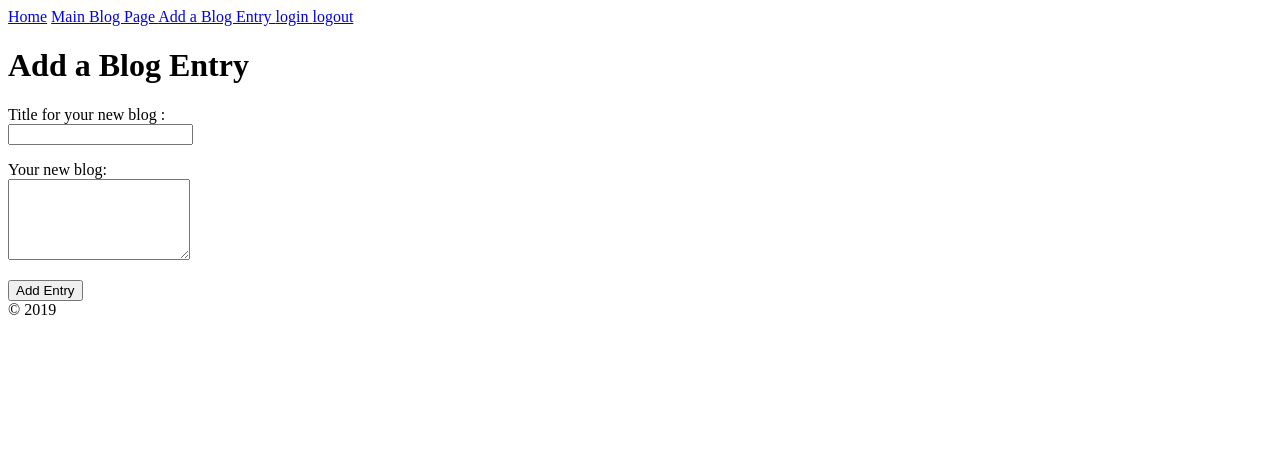
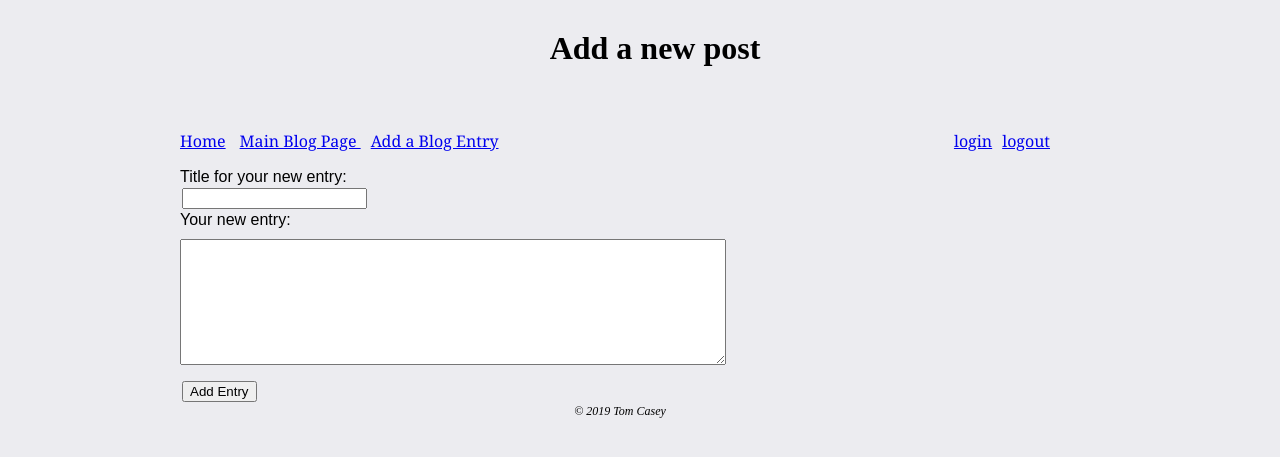
Before and after one commit to tcasey1988/blogz, a Flask app: page /newpost in a window 1280 px wide. Shown: the top 457 px of the page. Run offline with Flask 2, Linux system fonts and the light colour scheme; the visitor is signed in with stand-in values (Sample User, id 1).

Commit message:
Added styling

```diff
--- a/main.py
+++ b/main.py
@@ -1,4 +1,4 @@
-from flask import Flask, request, redirect, render_template, session, flash
+from flask import Flask, request, redirect, render_template, session, flash, url_for
 from app import app, db
 from models import User, Blog
 from hashutils import check_pw_hash
@@ -16,16 +16,16 @@ def list_blogs():
     if request.args.get('id'):
         blog_id = request.args.get('id')
         post = Blog.query.filter_by(id=blog_id).first()
-        return render_template('viewpost.html', title='Post', post=post)
+        return render_template('viewpost.html', title='Post', header='Blog posts!', post=post)
 
     if request.args.get('user'):
         user = request.args.get('user')
         user_id = User.query.filter_by(username=user).first().id
         posts = Blog.query.filter_by(owner_id=user_id).all()
-        return render_template('singleUser.html', title='User', posts=posts)
+        return render_template('singleUser.html', title='User', header='Blog posts!', posts=posts)
 
     blogs = Blog.query.all()
-    return render_template('blog.html', blogs=blogs, title='Build a Blog')
+    return render_template('blog.html', title='Blog Posts', header='All blog posts!', blogs=blogs)
 
 @app.route('/newpost', methods=['POST', 'GET'])
 def submit_post():
@@ -35,11 +35,11 @@ def submit_post():
         owner = User.query.filter_by(username=session['user']).first()
 
         if title_name == '':
-            flash('Not a valid title')
+            flash('Not a valid title', 'error')
             return redirect('/newpost')
 
         if body_name == '':
-            flash('Not a valid body')
+            flash('Not a valid body', 'error')
             return redirect('/newpost')
 
         new_entry = Blog(title_name, body_name, owner)
@@ -47,10 +47,8 @@ def submit_post():
         db.session.commit()
         post_id = Blog.query.filter_by(title=title_name).first().id
         return redirect('/blog?id={0}'.format(post_id))
-    else:
-        return render_template('newpost.html', title='Build a Blog')
 
-    return render_template('newpost.html', title='Add a New Entry')
+    return render_template('newpost.html', title='New Post', header='Add a new post')
 
 @app.route('/login', methods=['POST', 'GET'])
 def login():
@@ -64,13 +62,13 @@ def login():
             return redirect('/newpost')
         else:
             if not user:
-                flash('Incorrect username')
+                flash('Incorrect username', 'error')
                 return redirect('/login')
             elif user.password != password:
-                flash('Incorrect password')
+                flash('Incorrect password', 'error')
                 return redirect('/login')
 
-    return render_template('login.html')
+    return render_template('login.html', title='Login Page', header='Login')
 
 @app.route('/signup', methods=['POST', 'GET'])
 def signup():
@@ -80,24 +78,24 @@ def signup():
         verify = request.form['verify']
 
         if user == "" or password == "" or verify == "":
-            flash('One or more fields invalid')
+            flash('One or more fields invalid', 'error')
             return redirect('/signup')
 
         if password != verify:
-            flash('Passwords do not match')
+            flash('Passwords do not match', 'error')
             return redirect('/signup')
 
         if len(user) < 3:
-            flash('Invalid username')
+            flash('Invalid username', 'error')
             return redirect('/signup')
 
         if len(password) < 3:
-            flash('Invalid password')
+            flash('Invalid password', 'error')
             return redirect('/signup')
 
         existing_user = User.query.filter_by(username=user).first()
         if existing_user:
-            flash('User already exists')
+            flash('User already exists', 'error')
             return redirect('/signup')
 
         user = User(username=user, password=password)
@@ -105,13 +103,13 @@ def signup():
         db.session.commit()
         session['user'] = user.username
         return redirect('/newpost')
-    else:
-        return render_template('signup.html')
 
-@app.route('/', methods=['POST', 'GET'])
+    return render_template('signup.html', title='Create User', header='Signup')
+
+@app.route('/')
 def home():
     users = User.query.all()
-    return render_template('index.html', title="Blogz", users=users)
+    return render_template('index.html', title="Blogz", header='All blog users!', users=users)
 
 @app.route('/logout')
 def logout():
--- a/templates/base.html
+++ b/templates/base.html
@@ -1,17 +1,51 @@
 <!doctype html>
-<html>
+<html lang="en">
     <head>
         <title>{{title}}</title>
         <meta charset="utf-8">
+        <style>
+                header{font-weight: bold;
+                    font-size:2em;
+                    height: 100px;
+                    width: 650px;
+                    padding-left: 150px;
+                    padding-top: 30px;
+                    text-align:center;}
+                nav a{font-size: 1.0em;
+                    font-family: Georgia, 'Times New Roman', sans-serif;
+                    padding:0px 10px 10px 0px;}
+                nav a.login{float: right;}
+                body{margin: 0 210px 0 160px;
+                    padding: 0px 10px 20px 20px;
+                    background-color: #ECECF0;
+                    font-size: 1.0em;}
+                footer{text-align: center;
+                    font-style: italic;
+                    font-size: 0.75em;}
+                form{width: 540px;
+                    font: 16px sans-serif;
+                    border-radius: 10px;}
+                textarea{margin: 10px 0;
+                    width: 540px;
+                    height: 120px;
+                    font-family: Georgia, 'Times New Roman', sans-serif;}
+                input{margin: 2.0px;}
+                .error{color:red;}
+                p{font-size:1.25em}
+                p.author{font-style:italic;font-size:1.0em}
+                p.create{font-size:1.0em;}
+                li.users{font-size:1.15em}
+            </style>
     </head>
 <body>
-    <div>
+    <header>{{header}}</header>
+    <nav>
         <a href="/">Home</a>
         <a href="/blog">Main Blog Page </a>
         <a href="/newpost"> Add a Blog Entry </a>
-        <a href="/login"> login </a>
-        <a href="/logout"> logout</a>
-    </div>
+        <a class="login" href="/logout"> logout</a>
+        <a class="login" href="/login"> login </a>
+    </nav>
         {% with messages = get_flashed_messages(with_categories=True) %}
         <ul>
             {% for category,message in messages %}
@@ -22,6 +56,6 @@
 
         {% block content %}
         {% endblock %}
-    <footer>&copy; 2019</footer>
+    <footer>&copy; 2019 Tom Casey</footer>
 </body>
 </html>
--- a/templates/blog.html
+++ b/templates/blog.html
@@ -1,11 +1,9 @@
 {% extends "base.html" %}
 
 {% block content %}
-<h1>Build a Blog</h1>
     {% for blog in blogs %}
         <h2><a href="./blog?id={{blog.id}}">{{blog.title}}</a></h2>
         <p>{{blog.body}}</p>
-        <p>Author <a href="/blog?user={{blog.owner.username}}">{{blog.owner.username}}</a></p>
+        <p class="author">Author <a href="/blog?user={{blog.owner.username}}">{{blog.owner.username}}</a></p>
      {% endfor %}
-
 {% endblock %}
--- a/templates/index.html
+++ b/templates/index.html
@@ -1,12 +1,9 @@
 {% extends "base.html" %}
 
 {% block content %}
-<h1>All Blog users</h1>
     {% for user in users %}
         <ul>
-            <li><a href="/blog?user={{user.username}}">{{user.username}}</a></li>
+            <li class="users"><a href="/blog?user={{user.username}}">{{user.username}}</a></li>
         </ul>
-
     {% endfor %}
-
 {% endblock %}
--- a/templates/login.html
+++ b/templates/login.html
@@ -1,7 +1,6 @@
 {% extends "base.html" %}
 
 {% block content %}
-<h1>Login</h1>
 <form action='/login' method='post'>
     <table>
         <tr>
@@ -18,6 +17,6 @@
         </tr>
     </table>
     <input type='submit' value='Login'>
-    <p>Don't have an account? <a href='/signup'>Create one</a></p>
+    <p class='create'>Don't have an account? <a href='/signup'>Create one</a></p>
 </form>
 {% endblock %}
--- a/templates/newpost.html
+++ b/templates/newpost.html
@@ -1,24 +1,18 @@
 {% extends "base.html" %}
 
 {% block content %}
-<h1>Add a Blog Entry</h1>
-
 <form method='post'>
     <label>
-        Title for your new blog :
+        Title for your new entry:
         <br>
         <input type='text' name='title' />
     </label>
-    <p class='error'>{{title_error}}</p>
+        <br>
     <label>
-        Your new blog:
+        Your new entry:
         <br>
         <textarea name='body' rows='5' col='5'></textarea>
     </label>
-    <p class='error'>{{body_error}}</p>
     <input type='submit' value='Add Entry' />
 </form>
-
-
-
 {% endblock %}
--- a/templates/signup.html
+++ b/templates/signup.html
@@ -1,7 +1,6 @@
 {% extends "base.html" %}
 
 {% block content %}
-<h1>Signup</h1>
 <form action='/signup' method='post'>
     <table>
         <tr>
@@ -23,6 +22,6 @@
             </tr>
         </tr>
     </table>
-    <input type='submit' value='Login'>
+    <input type='submit' value='Create User'>
 </form>
 {% endblock %}
--- a/templates/singleUser.html
+++ b/templates/singleUser.html
@@ -1,12 +1,9 @@
 {% extends "base.html" %}
 
 {% block content %}
-    <h1>Blog posts!</h1>
     {% for post in posts %}
         <h2><a href="/blog?id={{post.id}}">{{post.title}}</a></h2>
         <p>{{post.body}}</p>
-        <p>Author is <a href="/blog?user={{post.owner.username}}">{{post.owner.username}}</a></p>
+        <p class="author">Author is <a href="/blog?user={{post.owner.username}}">{{post.owner.username}}</a></p>
     {% endfor %}
-
-
 {% endblock %}
--- a/templates/viewpost.html
+++ b/templates/viewpost.html
@@ -3,5 +3,5 @@
 {% block content %}
     <h2><a href="./blog?id={{post.id}}">{{post.title}}</a></h2>
     <p>{{post.body}}</p>
-    <p>Author is <a href="/blog?user={{post.owner.username}}">{{post.owner.username}}</a></p>
+    <p class="author">Author is <a href="/blog?user={{post.owner.username}}">{{post.owner.username}}</a></p>
 {% endblock %}
```
Also changed, not shown: static/styles/base.css (added, +30 -0 lines).
